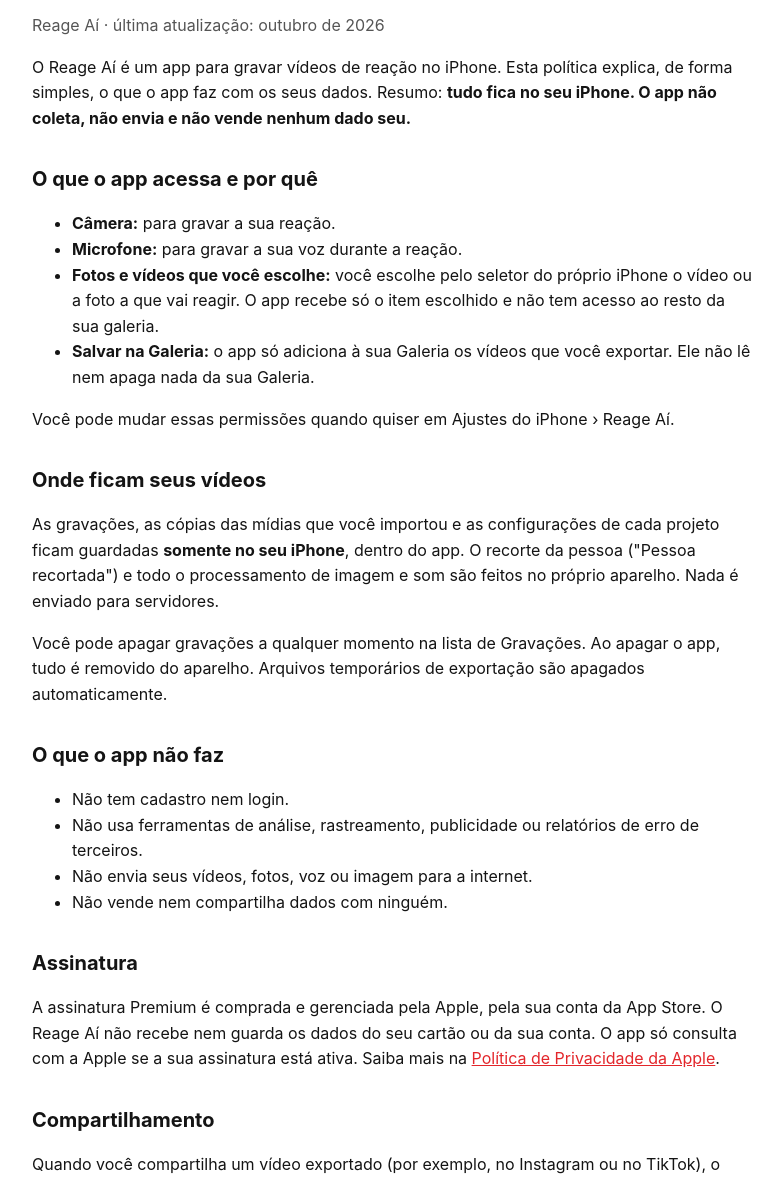
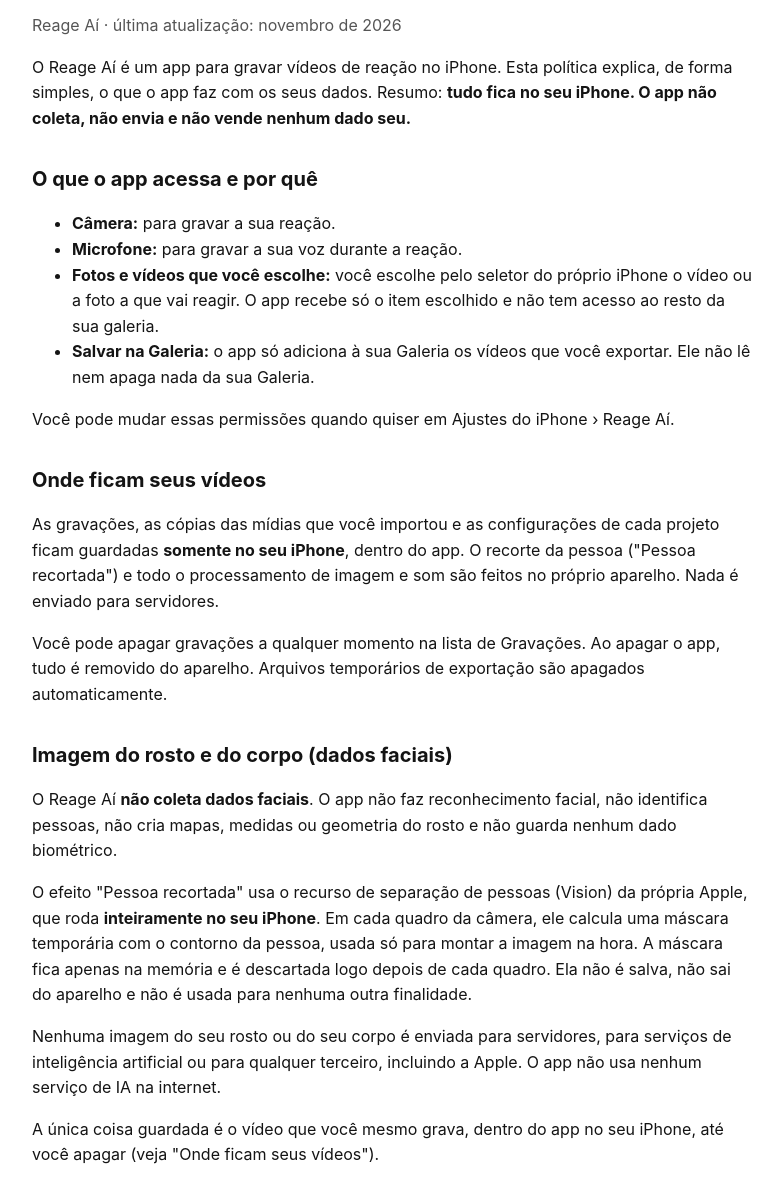
Before and after one commit to lucas-vigna/reage-ai-site, a plain HTML site: page privacidade.html in a window 1280 px wide. Shown: the part 91-1273 px from the top of the page, without its empty margins (248-1030 px from the left). Drawn offline with Linux system fonts and the light colour scheme.

Commit message:
Política de privacidade: seção sobre imagem do rosto e do corpo (dados faciais) e confirmação de que não há IA de terceiros
Co-Authored-By: Claude Opus 5.5 <noreply@anthropic.com>

```diff
--- a/privacidade.html
+++ b/privacidade.html
@@ -19,7 +19,7 @@
 <body>
 <main>
 <h1>Política de Privacidade</h1>
-<p class="muted">Reage Aí · última atualização: outubro de 2026</p>
+<p class="muted">Reage Aí · última atualização: novembro de 2026</p>
 
 <p>O Reage Aí é um app para gravar vídeos de reação no iPhone. Esta política explica, de forma simples, o que o app faz com os seus dados. Resumo: <strong>tudo fica no seu iPhone. O app não coleta, não envia e não vende nenhum dado seu.</strong></p>
 
@@ -35,6 +35,12 @@
 <h2>Onde ficam seus vídeos</h2>
 <p>As gravações, as cópias das mídias que você importou e as configurações de cada projeto ficam guardadas <strong>somente no seu iPhone</strong>, dentro do app. O recorte da pessoa ("Pessoa recortada") e todo o processamento de imagem e som são feitos no próprio aparelho. Nada é enviado para servidores.</p>
 <p>Você pode apagar gravações a qualquer momento na lista de Gravações. Ao apagar o app, tudo é removido do aparelho. Arquivos temporários de exportação são apagados automaticamente.</p>
+
+<h2 id="dados-faciais">Imagem do rosto e do corpo (dados faciais)</h2>
+<p>O Reage Aí <strong>não coleta dados faciais</strong>. O app não faz reconhecimento facial, não identifica pessoas, não cria mapas, medidas ou geometria do rosto e não guarda nenhum dado biométrico.</p>
+<p>O efeito "Pessoa recortada" usa o recurso de separação de pessoas (Vision) da própria Apple, que roda <strong>inteiramente no seu iPhone</strong>. Em cada quadro da câmera, ele calcula uma máscara temporária com o contorno da pessoa, usada só para montar a imagem na hora. A máscara fica apenas na memória e é descartada logo depois de cada quadro. Ela não é salva, não sai do aparelho e não é usada para nenhuma outra finalidade.</p>
+<p>Nenhuma imagem do seu rosto ou do seu corpo é enviada para servidores, para serviços de inteligência artificial ou para qualquer terceiro, incluindo a Apple. O app não usa nenhum serviço de IA na internet.</p>
+<p>A única coisa guardada é o vídeo que você mesmo grava, dentro do app no seu iPhone, até você apagar (veja "Onde ficam seus vídeos").</p>
 
 <h2>O que o app não faz</h2>
 <ul>
```
Also changed, not shown: privacy.html (+7 -1 lines).
